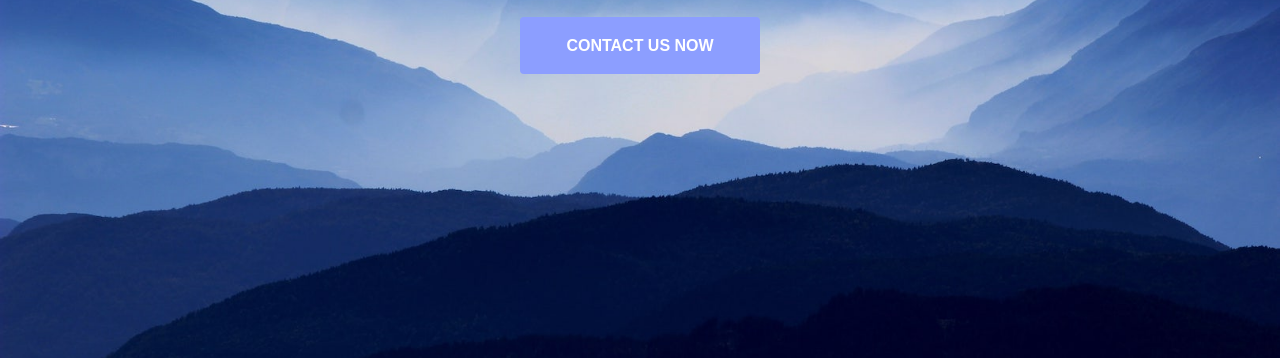
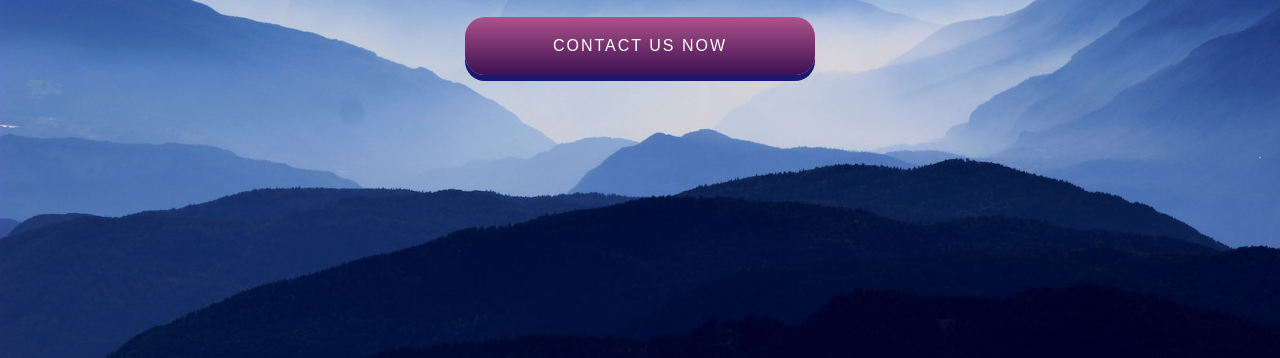
Before and after one commit to melnikolaidis86/interactive-animation, a website: page app/index.html in a window 1280 px wide. Shown: the part 442-800 px from the top of the page. Drawn offline with nearby package versions, Linux system fonts and the light colour scheme.

Commit message:
Beginning fixing animations

```diff
--- a/app/assets/styles/base/_global.css
+++ b/app/assets/styles/base/_global.css
@@ -28,7 +28,7 @@ a {
 hr {
     width: 250px;
     height: 3px;
-    background-color: #3f51b5;
+    background-color: #3c1053;
     border: 0;
     margin-bottom: 50px;
 }
--- a/app/assets/styles/layout/_footer.css
+++ b/app/assets/styles/layout/_footer.css
@@ -4,7 +4,7 @@ footer {
     display: flex;
 	align-items: center;
 	justify-content: space-around;
-	background-color: #607d8b;
+	background-color: #ad5389;
 	color: #fff;
     padding: 20px 0;
 
--- a/app/assets/styles/modules/_btn.css
+++ b/app/assets/styles/modules/_btn.css
@@ -1,10 +1,32 @@
 .btn {
-    border-radius: 4px;
+    outline: none;
+    border: none;
+    cursor: pointer;
+    display: block;
+    position: relative;
+    background: #ad5389;
+    background: linear-gradient(to bottom, #ad5389, #3c1053);
+    width: 350px;
+    margin: 0 auto;
+    font-size: 16px;
+    font-weight: 300;
+    color: white;
     text-transform: uppercase;
-    font-weight: bold;
     text-align: center;
-    background-color: $main-btn-color;
+    letter-spacing: 2px;
+    box-shadow: 0 6px #191970;
+    border-radius: 20px;
     opacity: 1;
+
+    &:hover {
+        box-shadow: 0 4px #191970;
+	    top: 2px;
+    }
+
+    &:active {
+        box-shadow: 0 0 #191970;
+	    top: 6px;
+    }
 
     &__normal {
         padding: 20px 46px;
--- a/app/assets/styles/modules/_icon-grid.css
+++ b/app/assets/styles/modules/_icon-grid.css
@@ -13,7 +13,7 @@
         text-align: center;
 
         & i {
-            color: #8c9eff;
+            color: #ad5389;
         }
 
         &--title {
--- a/app/temp/styles/styles.css
+++ b/app/temp/styles/styles.css
@@ -24,7 +24,7 @@ a:hover {
 hr {
     width: 250px;
     height: 3px;
-    background-color: #3f51b5;
+    background-color: #3c1053;
     border: 0;
     margin-bottom: 50px;
 }
@@ -89,7 +89,7 @@ footer {
     display: flex;
 	align-items: center;
 	justify-content: space-around;
-	background-color: #607d8b;
+	background-color: #ad5389;
 	color: #fff;
     padding: 20px 0;
 }
@@ -123,13 +123,33 @@ footer {
 }
     }
 .btn {
-    border-radius: 4px;
+    outline: none;
+    border: none;
+    cursor: pointer;
+    display: block;
+    position: relative;
+    background: #ad5389;
+    background: linear-gradient(to bottom, #ad5389, #3c1053);
+    width: 350px;
+    margin: 0 auto;
+    font-size: 16px;
+    font-weight: 300;
+    color: white;
     text-transform: uppercase;
-    font-weight: bold;
     text-align: center;
-    background-color: #8c9eff;
+    letter-spacing: 2px;
+    box-shadow: 0 6px #191970;
+    border-radius: 20px;
     opacity: 1;
 }
+.btn:hover {
+        box-shadow: 0 4px #191970;
+	    top: 2px;
+    }
+.btn:active {
+        box-shadow: 0 0 #191970;
+	    top: 6px;
+    }
 .btn__normal {
         padding: 20px 46px;
     }
@@ -278,7 +298,7 @@ footer {
         text-align: center;
     }
 .icon-grid--icon i {
-            color: #8c9eff;
+            color: #ad5389;
         }
 .icon-grid--icon--title {
             font-size: 30px;
```
